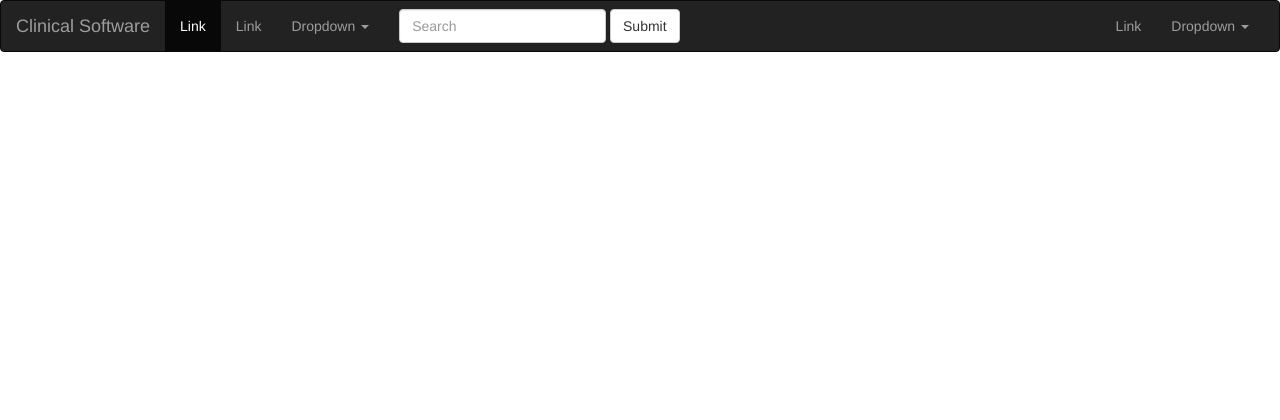
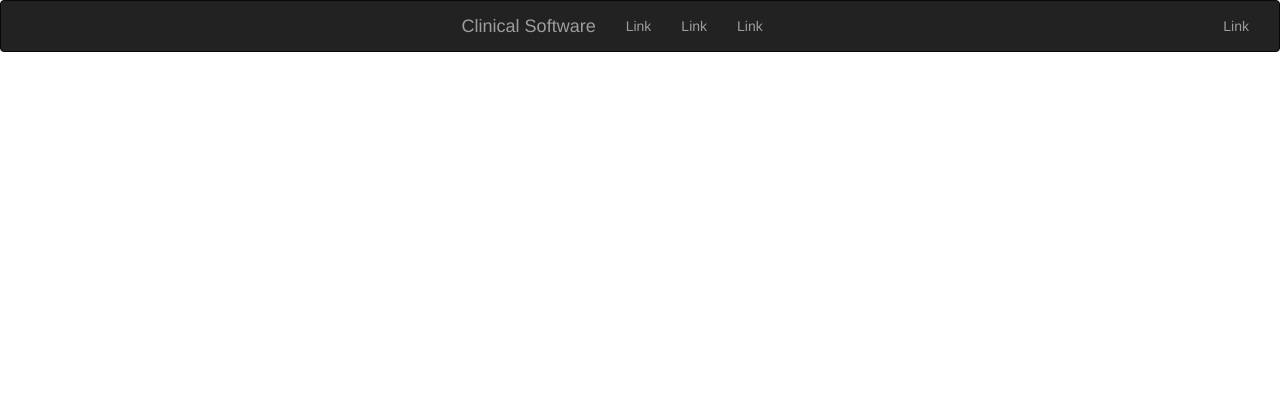
Before and after one commit to BraedenQ/it350, a CodeIgniter app: page /database/ in a window 1280 px wide. Shown: the top 420 px of the page. Run offline with CodeIgniter, Linux system fonts and the light colour scheme; some libraries are stand-ins or nearby versions.

Commit message:
Cleaning up the code for the navbar

```diff
--- a/application/views/templates/header.php
+++ b/application/views/templates/header.php
@@ -9,55 +9,31 @@
 				<script src="//netdna.bootstrapcdn.com/bootstrap/3.1.1/js/bootstrap.min.js"></script>
         </head>
         <body>
+	        <style type="text/css">
+	        	.navbar .navbar-nav {
+				  display: inline-block;
+				  float: none;
+				  vertical-align: top;
+				}
+
+				.navbar .navbar-collapse {
+				  text-align: center;
+				}
+	        </style>
+
         	<nav class="navbar navbar-inverse">
 			  	<div class="container-fluid">
-			    <!-- Brand and toggle get grouped for better mobile display -->
-			    <div class="navbar-header">
-			      <button type="button" class="navbar-toggle collapsed" data-toggle="collapse" data-target="#bs-example-navbar-collapse-1" aria-expanded="false">
-			        <span class="sr-only">Toggle navigation</span>
-			        <span class="icon-bar"></span>
-			        <span class="icon-bar"></span>
-			        <span class="icon-bar"></span>
-			      </button>
-			      <a class="navbar-brand" href="#"><?php echo $title; ?></a>
-			    </div>
-
 				    <!-- Collect the nav links, forms, and other content for toggling -->
 				    <div class="collapse navbar-collapse" id="bs-example-navbar-collapse-1">
 				      	<ul class="nav navbar-nav">
-			        <li class="active"><a href="#">Link <span class="sr-only">(current)</span></a></li>
+					      	<!-- Brand and toggle get grouped for better mobile display -->
+					      	<li><a class="navbar-brand" href="#"><?php echo $title; ?></a></li>
+					        <li class=""><a href="#">Link <span class="sr-only">(current)</span></a></li>
 					        <li><a href="#">Link</a></li>
-			        <li class="dropdown">
-			          <a href="#" class="dropdown-toggle" data-toggle="dropdown" role="button" aria-haspopup="true" aria-expanded="false">Dropdown <span class="caret"></span></a>
-			          <ul class="dropdown-menu">
-			            <li><a href="#">Action</a></li>
-			            <li><a href="#">Another action</a></li>
-			            <li><a href="#">Something else here</a></li>
-			            <li role="separator" class="divider"></li>
-			            <li><a href="#">Separated link</a></li>
-			            <li role="separator" class="divider"></li>
-			            <li><a href="#">One more separated link</a></li>
+					        <li><a href="#">Link</a></li>
 					      </ul>
-			        </li>
-			      </ul>
-			      <form class="navbar-form navbar-left">
-			        <div class="form-group">
-			          <input type="text" class="form-control" placeholder="Search">
-			        </div>
-			        <button type="submit" class="btn btn-default">Submit</button>
-			      </form>
 				      	<ul class="nav navbar-nav navbar-right">
 				        	<li><a href="#">Link</a></li>
-			        <li class="dropdown">
-			          <a href="#" class="dropdown-toggle" data-toggle="dropdown" role="button" aria-haspopup="true" aria-expanded="false">Dropdown <span class="caret"></span></a>
-			          <ul class="dropdown-menu">
-			            <li><a href="#">Action</a></li>
-			            <li><a href="#">Another action</a></li>
-			            <li><a href="#">Something else here</a></li>
-			            <li role="separator" class="divider"></li>
-			            <li><a href="#">Separated link</a></li>
-			          </ul>
-			        </li>
 				      	</ul>
 				    </div><!-- /.navbar-collapse -->
 			  	</div><!-- /.container-fluid -->
```
Lines whose indentation alone changed are shown as unchanged.
